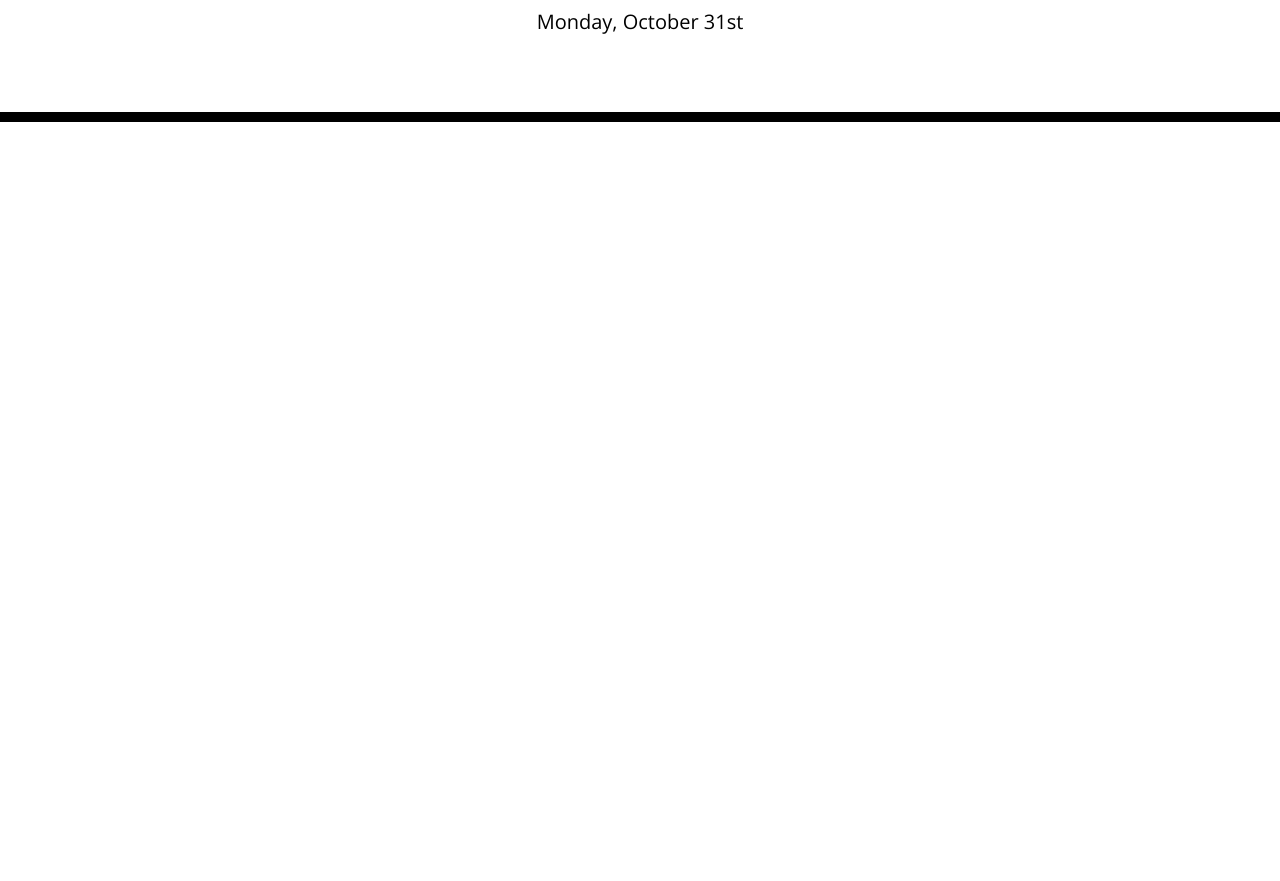
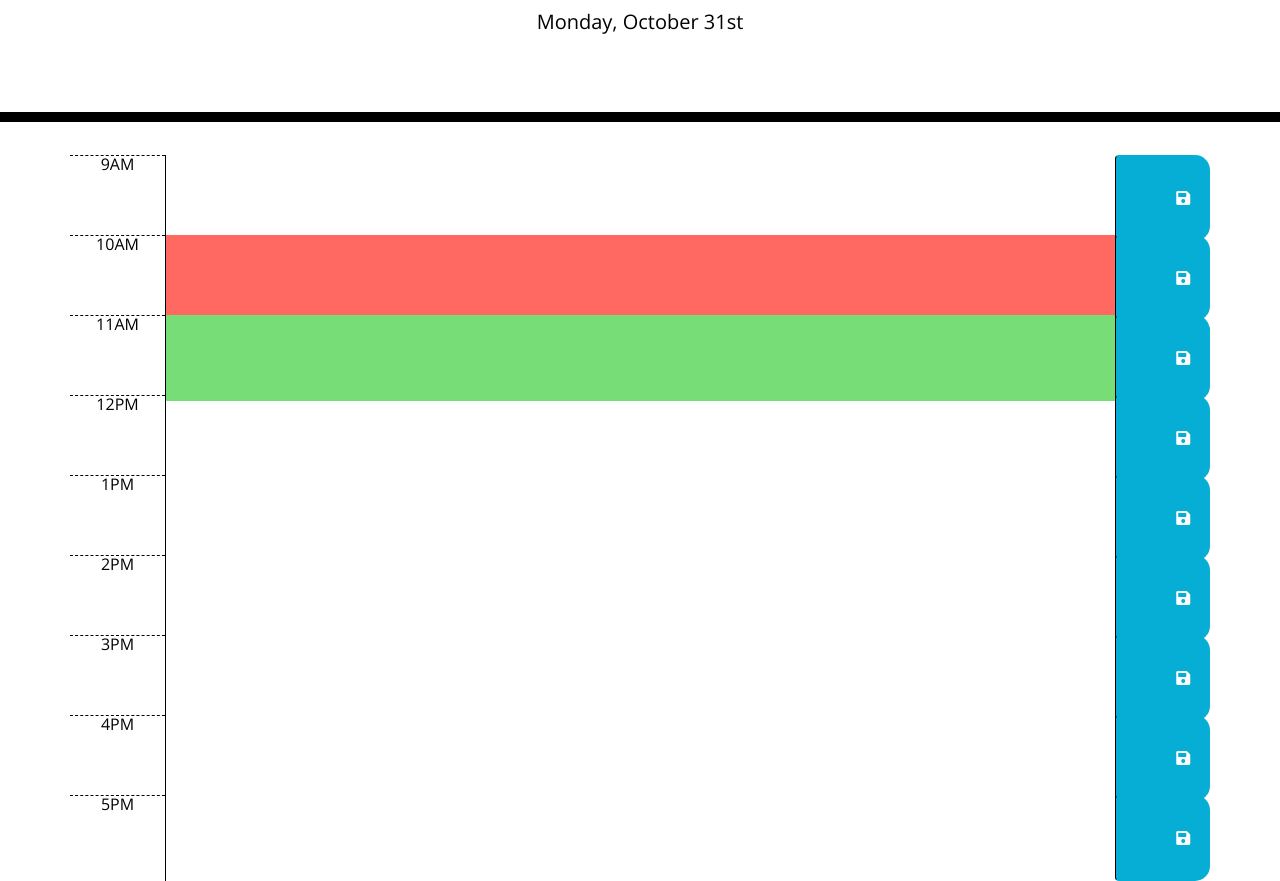
Before and after one commit to keenan560/work-schedule, a plain HTML site: page Develop/index.html in a window 1280 px wide. Shown: the part 182-1063 px from the top of the page. Before the commit the page ends 800 px from the top, so only its background shows below. Drawn offline with nearby package versions, Linux system fonts and the light colour scheme.

Commit message:
added classes to saveBtns and textAreas, able to grab descriptions

```diff
--- a/Develop/index.html
+++ b/Develop/index.html
@@ -30,6 +30,71 @@
     </header>
     <div class="container">
       <!-- Timeblocks go here -->
+      <div id="hour9" class="row time-block">
+        <div class="col-md-1 hour">9AM</div>
+        <textarea class="col-md-10 description text-area-9"> </textarea>
+        <button class="btn saveBtn saveBtn-9 col-md-1">
+          <i class="fas fa-save"></i>
+        </button>
+      </div>
+      <div id="hour10" class="row time-block">
+        <div class="col-md-1 hour">10AM</div>
+        <textarea class="col-md-10 description text-area-10 present">
+        </textarea>
+        <button class="btn saveBtn saveBtn-10 col-md-1">
+          <i class="fas fa-save"></i>
+        </button>
+      </div>
+      <div id="hour11" class="row time-block">
+        <div class="col-md-1 hour">11AM</div>
+        <textarea class="col-md-10 description text-area-11 future"> </textarea>
+        <button class="btn saveBtn saveBtn-11 col-md-1">
+          <i class="fas fa-save"></i>
+        </button>
+      </div>
+      <div id="hour12" class="row time-block">
+        <div class="col-md-1 hour">12PM</div>
+        <textarea class="col-md-10 description text-area-12"> </textarea>
+        <button class="btn saveBtn saveBtn-12 col-md-1">
+          <i class="fas fa-save"></i>
+        </button>
+      </div>
+      <div id="hour1" class="row time-block">
+        <div class="col-md-1 hour">1PM</div>
+        <textarea class="col-md-10 description text-area-1"> </textarea>
+        <button class="btn saveBtn saveBtn-1 col-md-1">
+          <i class="fas fa-save"></i>
+        </button>
+      </div>
+      <div id="hour2" class="row time-block">
+        <div class="col-md-1 hour">2PM</div>
+        <textarea class="col-md-10 description text-area-2"> </textarea>
+        <button class="btn saveBtn saveBtn-2 col-md-1">
+          <i class="fas fa-save"></i>
+        </button>
+      </div>
+      <div id="hour3" class="row time-block">
+        <div class="col-md-1 hour">3PM</div>
+        <textarea class="col-md-10 description text-area-3"> </textarea>
+        <button class="btn saveBtn saveBtn-3 col-md-1">
+          <i class="fas fa-save"></i>
+        </button>
+      </div>
+      <div id="hour4" class="row time-block">
+        <div class="col-md-1 hour">4PM</div>
+        <textarea class="col-md-10 description text-area-4"> </textarea>
+        <button class="btn saveBtn saveBtn-4 col-md-1">
+          <i class="fas fa-save"></i>
+        </button>
+      </div>
+
+      <div id="hour5" class="row time-block">
+        <div class="col-md-1 hour">5PM</div>
+        <textarea class="col-md-10 description text-area-5"> </textarea>
+        <button class="btn saveBtn saveBtn-5 col-md-1">
+          <i class="fas fa-save"></i>
+        </button>
+      </div>
     </div>
 
     <script
@@ -38,7 +103,7 @@
       crossorigin="anonymous"
       referrerpolicy="no-referrer"
     ></script>
-    <script src="https://code.jquery.com/jquery-3.4.1.min.js"></script>
+    <script src="https://code.jquery.com/jquery-3.5.1.min.js"></script>
     <script src="https://cdnjs.cloudflare.com/ajax/libs/moment.js/2.24.0/moment.min.js"></script>
     <script src="./src.js" type="text/javascript"></script>
   </body>
--- a/Develop/src.js
+++ b/Develop/src.js
@@ -1,3 +1,47 @@
+const getCurrentHour = () => {
+    return moment().format("h a")
+}
+
+
 $(document).ready(function () {
     $('#currentDay').text(moment().format("dddd, MMMM Do"))
+
+    // adding an event listener for all the save buttons to capture their respective text area .siblings() did not work.
+    $(".saveBtn-9").on('click', () => {
+        let description = $(this).find('.text-area-9').val().trim()
+        console.log(description)
+    })
+    $(".saveBtn-10").on('click', () => {
+        let description = $(this).find('.text-area-10').val().trim()
+        console.log(description)
+    })
+    $(".saveBtn-11").on('click', () => {
+        let description = $(this).find('.text-area-11').val().trim()
+        console.log(description)
+    })
+    $(".saveBtn-12").on('click', () => {
+        let description = $(this).find('.text-area-12').val().trim()
+        console.log(description)
+    })
+    $(".saveBtn-1").on('click', () => {
+        let description = $(this).find('.text-area-1').val().trim()
+        console.log(description)
+    })
+    $(".saveBtn-2").on('click', () => {
+        let description = $(this).find('.text-area-2').val().trim()
+        console.log(description)
+    })
+    $(".saveBtn-3").on('click', () => {
+        let description = $(this).find('.text-area-3').val().trim()
+        console.log(description)
+    })
+    $(".saveBtn-4").on('click', () => {
+        let description = $(this).find('.text-area-4').val().trim()
+        console.log(description)
+    })
+    $(".saveBtn-5").on('click', () => {
+        let description = $(this).find('.text-area-5').val().trim()
+        console.log(description)
+    })
+
 })
--- a/Develop/style.css
+++ b/Develop/style.css
@@ -34,6 +34,7 @@ textarea{
   white-space: pre-wrap;
   height: 80px;
   border-top: 1px solid white;;
+
 }
 
 .hour {
```
